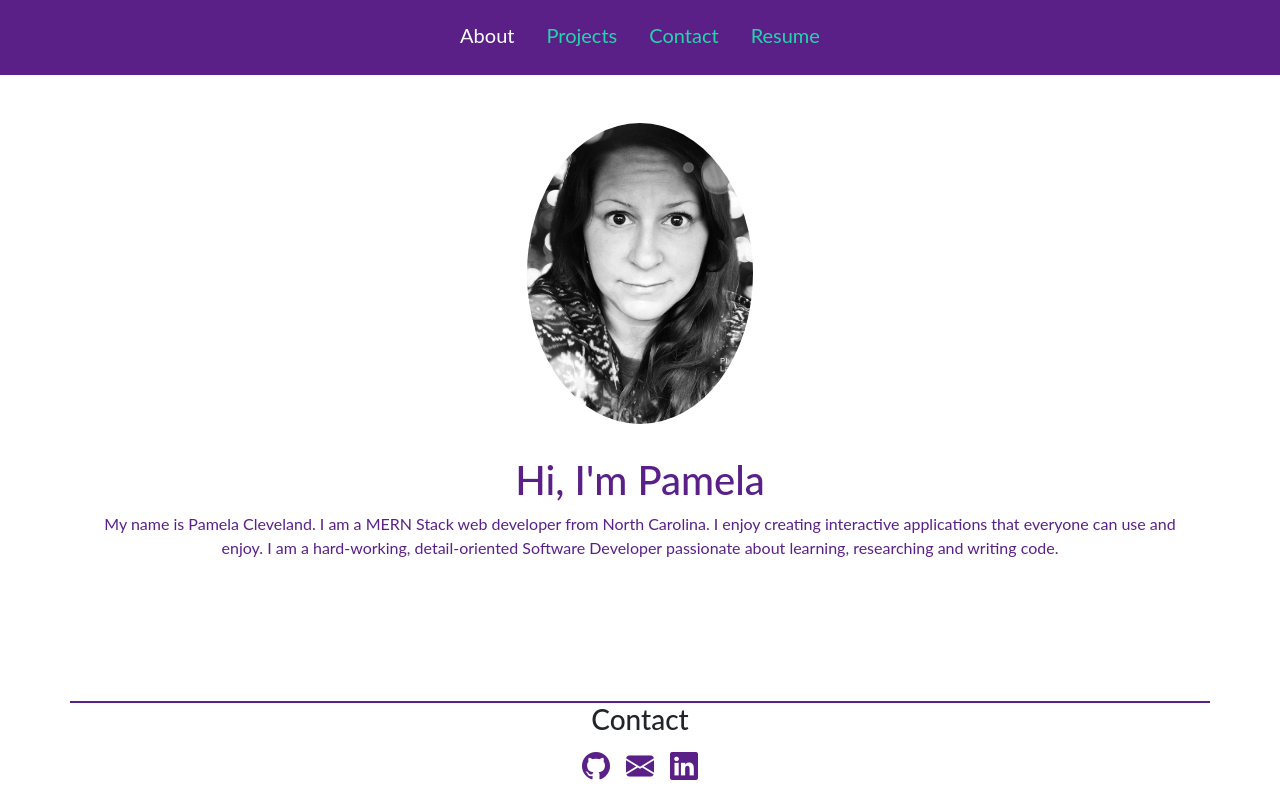
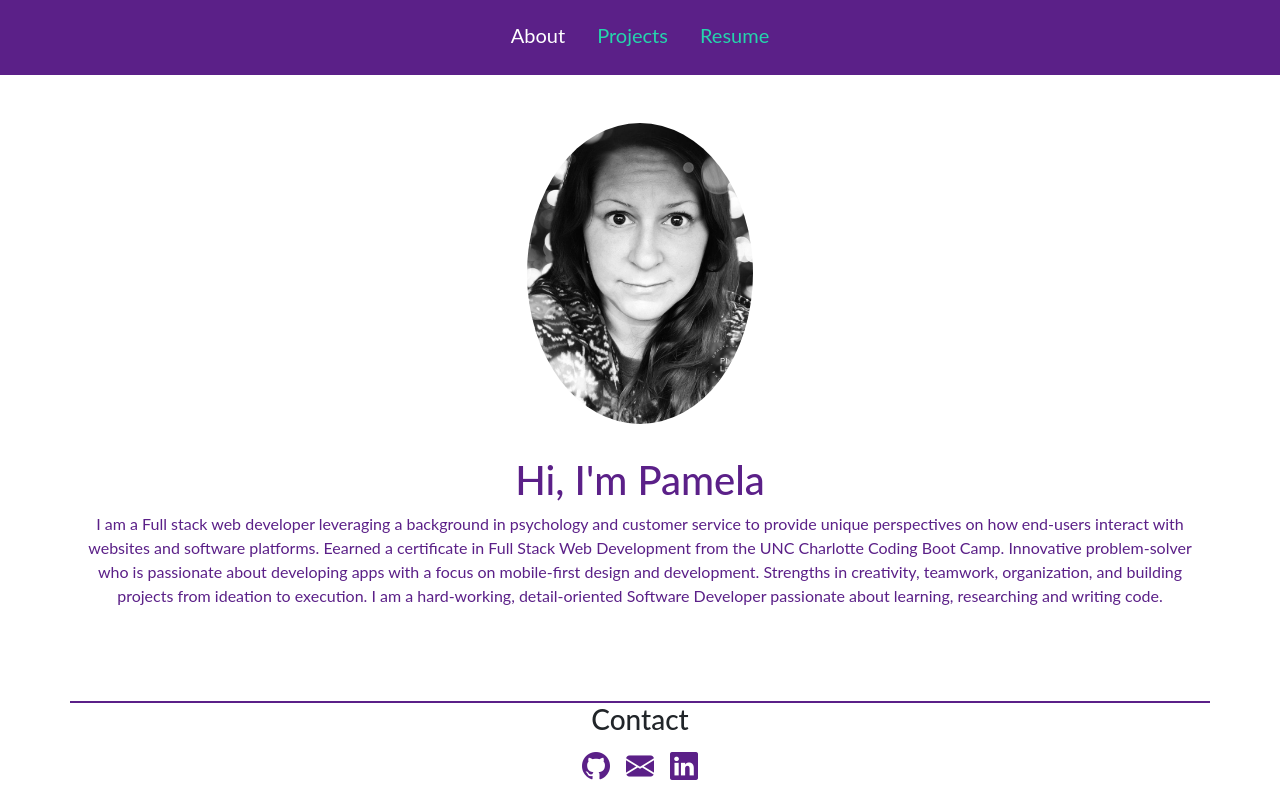
Before and after one commit to pamelac21/Portfolio-React, a React (Create React App) app: page / in a window 1280 px wide. Built offline with nearby package versions, Linux system fonts and the light colour scheme.

Commit message:
removed contact + resume

```diff
--- a/src/components/ContentContainer.js
+++ b/src/components/ContentContainer.js
@@ -3,7 +3,7 @@ import Nav from "./Nav";
 import About from "./pages/About";
 import Work from "./pages/Work";
 import Resume from "./pages/Resume";
-import ContactForm from "./pages/Contact";
+//import ContactForm from "./pages/Contact";
 import Footer from "./Footer";
 
 function Portfolio() {
@@ -15,8 +15,8 @@ function Portfolio() {
                 return <About />
             case 'Projects':
                 return <Work />
-            case 'Contact':
-                return <ContactForm />
+            //case 'Contact':
+            //    return <ContactForm />
             case 'Resume':
              return <Resume />
             default:
--- a/src/components/Nav.js
+++ b/src/components/Nav.js
@@ -1,7 +1,7 @@
 import React from "react";
 
 function Nav(props) {
-    const navTabs = ['About', 'Projects', 'Contact', 'Resume'];
+    const navTabs = ['About', 'Projects', 'Resume']; //REMOVED (, 'Contact')
     return (
         <ul className="nav justify-content-center" id="nav">
             {navTabs.map(tab => (
--- a/src/components/pages/About.js
+++ b/src/components/pages/About.js
@@ -10,7 +10,7 @@ const About = () => (
         <div className="about">
             <h1>Hi, I'm Pamela</h1>
             <p>
-                My name is Pamela Cleveland. I am a MERN Stack web developer from North Carolina. I enjoy creating interactive applications that everyone can use and enjoy. I am a hard-working, detail-oriented Software Developer passionate about learning, researching and writing code.
+                I am a Full stack web developer leveraging a background in psychology and customer service to provide unique perspectives on how end-users interact with websites and software platforms. Eearned a certificate in Full Stack Web Development from the UNC Charlotte Coding Boot Camp. Innovative problem-solver who is passionate about developing apps with a focus on mobile-first design and development. Strengths in creativity, teamwork, organization, and building projects from ideation to execution. I am a hard-working, detail-oriented Software Developer passionate about learning, researching and writing code.
             </p>
         </div>
     </section>
--- a/src/components/pages/Contact.js
+++ b/src/components/pages/Contact.js
@@ -61,6 +61,8 @@ function ContactForm() {
                 <button type="submit" className="btn">Submit</button>
             </form>
         </section>
+
+
     )
 }
 
```
Also changed, not shown: 1 other file (tests, documents, lock files or other folders).
